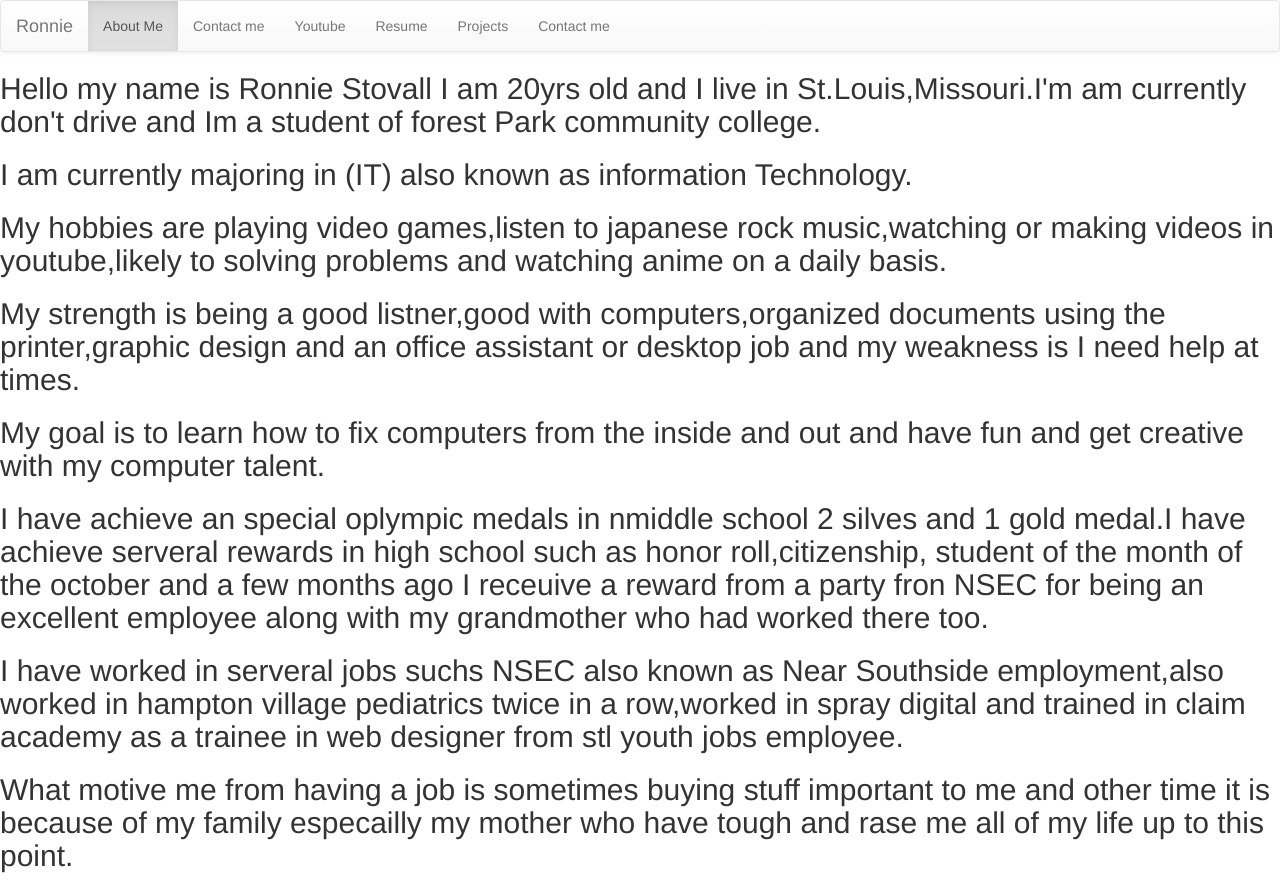
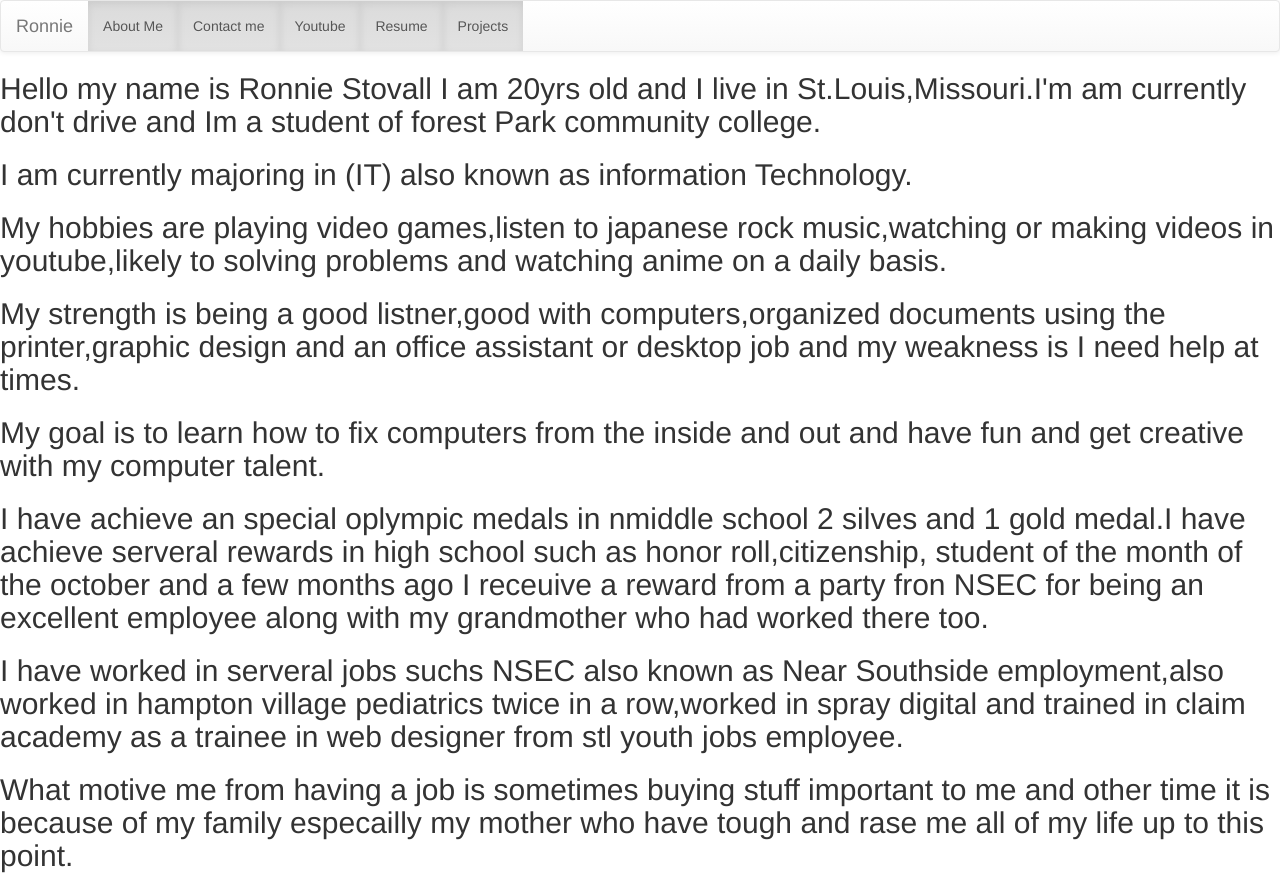
Before and after one commit to ronniestovall/New-project-portfolio, a website: page About.html in a window 1280 px wide. Drawn offline with nearby package versions, Linux system fonts and the light colour scheme.

Commit message:
Class active changes

```diff
--- a/About.html
+++ b/About.html
@@ -17,7 +17,8 @@
     <script src="scripts.js"></script>
 
     <title>Background</title>
-</head> <nav class="navbar navbar-default">
+</head>
+        <nav class="navbar navbar-default">
         <div class="container-fluid">
             <!-- Brand and toggle get grouped for better mobile display -->
             <div class="navbar-header">
@@ -35,11 +36,10 @@
             <div class="collapse navbar-collapse" id="bs-example-navbar-collapse-1">
                 <ul class="nav navbar-nav">
                     <li class="active"><a href="about.html">About Me <span class="sr-only">(current)</span></a></li>
-                    <li><a href="contact.html">Contact me</a></li>
-                    <li><a href="https://www.youtube.com/channel/UCWZ29CtaRbmYyYnIrSRKZTg" target="_blank">Youtube</a></li>
-                    <li><a href="Resume.html">Resume</a></li>
-                    <li><a href="Projects.html">Projects</a></li>
-                    <li><a href="contact.html">Contact me</a></li>
+                    <li Class="active"><a href="contact.html">Contact me</a></li>
+                    <li Class="active"><a href="https://www.youtube.com/channel/UCWZ29CtaRbmYyYnIrSRKZTg" target="_blank">Youtube</a></li>
+                    <li Class="active"><a href="Resume.html">Resume</a></li>
+                    <li Class="active"><a href="Projects.html">Projects</a></li>
                 </ukl>
             </div>
             <!-- /.navbar-collapse -->
```
Also changed, not shown: Projects.html (+4 -4 lines), Resume.html (+6 -6 lines), contact.html (+4 -4 lines), index.html (+4 -4 lines).
